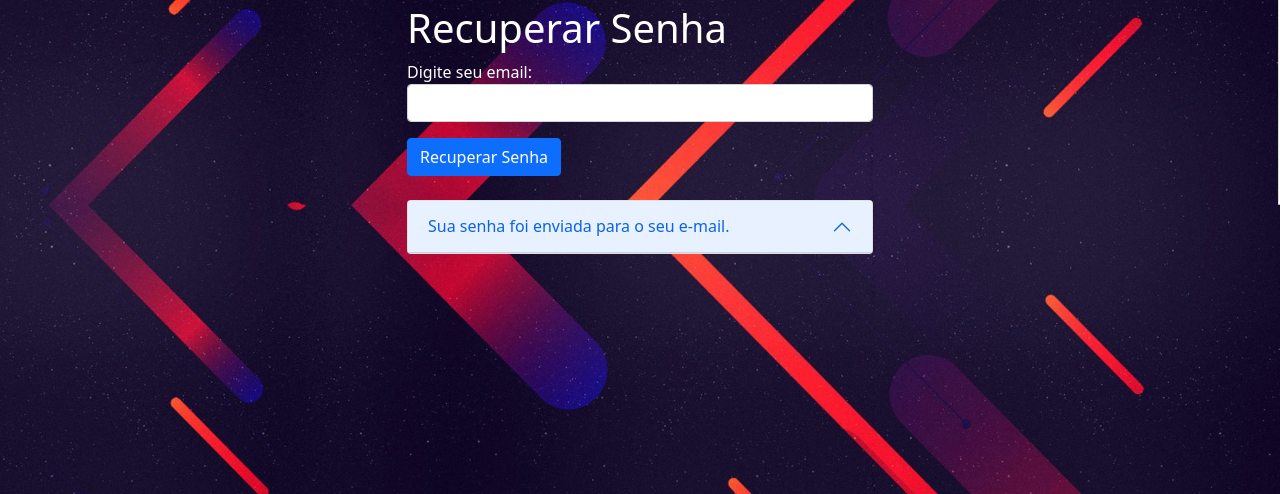
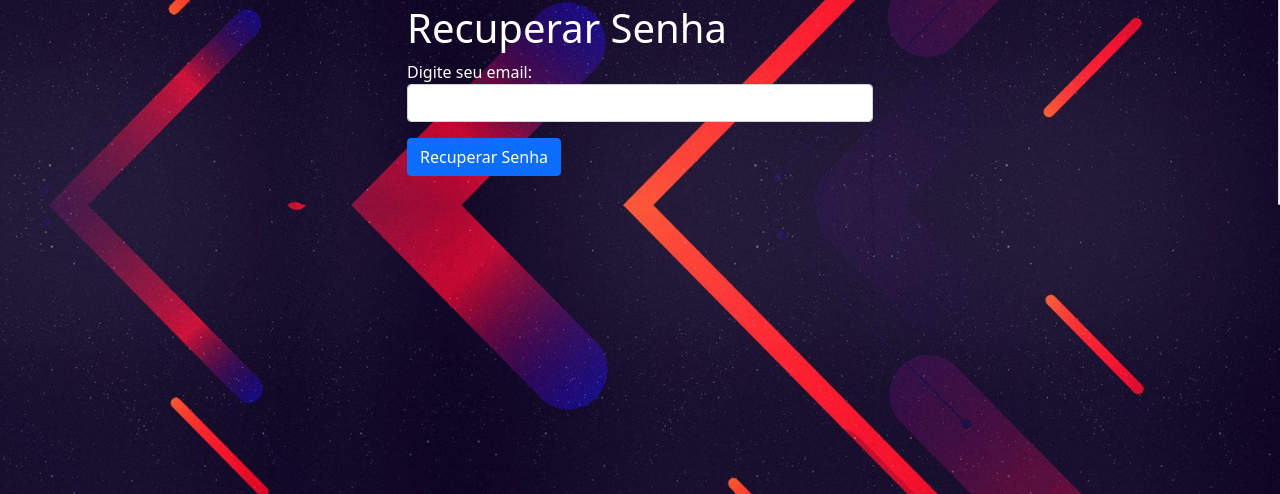
Before and after one commit to MateusBrandeburski/web_service_flask, a Flask app: page /recuperar-senha in a window 1280 px wide. Shown: the part 152-646 px from the top of the page. Run offline with Flask 3, Linux system fonts and the light colour scheme; some libraries are stand-ins or nearby versions.

Commit message:
page recupera

```diff
--- a/templates/login/recuperar_senha.html
+++ b/templates/login/recuperar_senha.html
@@ -86,14 +86,8 @@
                 <button type="submit" class="btn btn-primary">Recuperar Senha</button>
               </div>
           </form>
-          <div class="accordion mt-4" id="accordionExample">
-            <div class="accordion-item">
-              <h2 class="accordion-header" id="headingOne">
-                <button class="accordion-button" type="button" data-bs-toggle="collapse" data-bs-target="#collapseOne" aria-expanded="true" aria-controls="collapseOne">
-                  Sua senha foi enviada para o seu e-mail.
-                </button>
-              </h2>
-            </div>
+
+
           </div>
         </div>
       </div>
```
